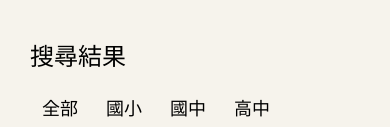
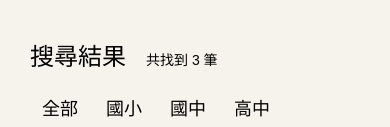
Before and after one commit to FrankYeah/classicEducation, a plain HTML site: page result.html in a window 390 px wide. Shown: the part 243-370 px from the top of the page. Drawn offline with nearby package versions, Linux system fonts and the light colour scheme.

Commit message:
fix last

```diff
--- a/css/result.css
+++ b/css/result.css
@@ -59,6 +59,10 @@ html body {
 .result-head {
     font-size: 32px;
     font-weight: 500;
+}
+
+.result-head-num {
+    font-size: 18px;
 }
 
 .result-category-box {
@@ -220,6 +224,10 @@ html body {
         font-size: 24px;
     }
 
+    .result-head-num {
+        font-size: 14px;
+    }
+
     .result-category-box {
         font-size: 18px;
     }
--- a/result.html
+++ b/result.html
@@ -164,7 +164,10 @@
 	</div>
 
 	<div class="result-main-box">
-		<div class="result-head">搜尋結果</div>
+		<div class="result-head">
+			搜尋結果&nbsp;&nbsp;
+			<span class="result-head-num">共找到 3 筆</span>
+		</div>
 		<div class="result-category-box">
 			<div class="result-category">全部</div>
 			<div class="result-category">國小</div>
```
Also changed, not shown: index.html (+1 -1 lines).
